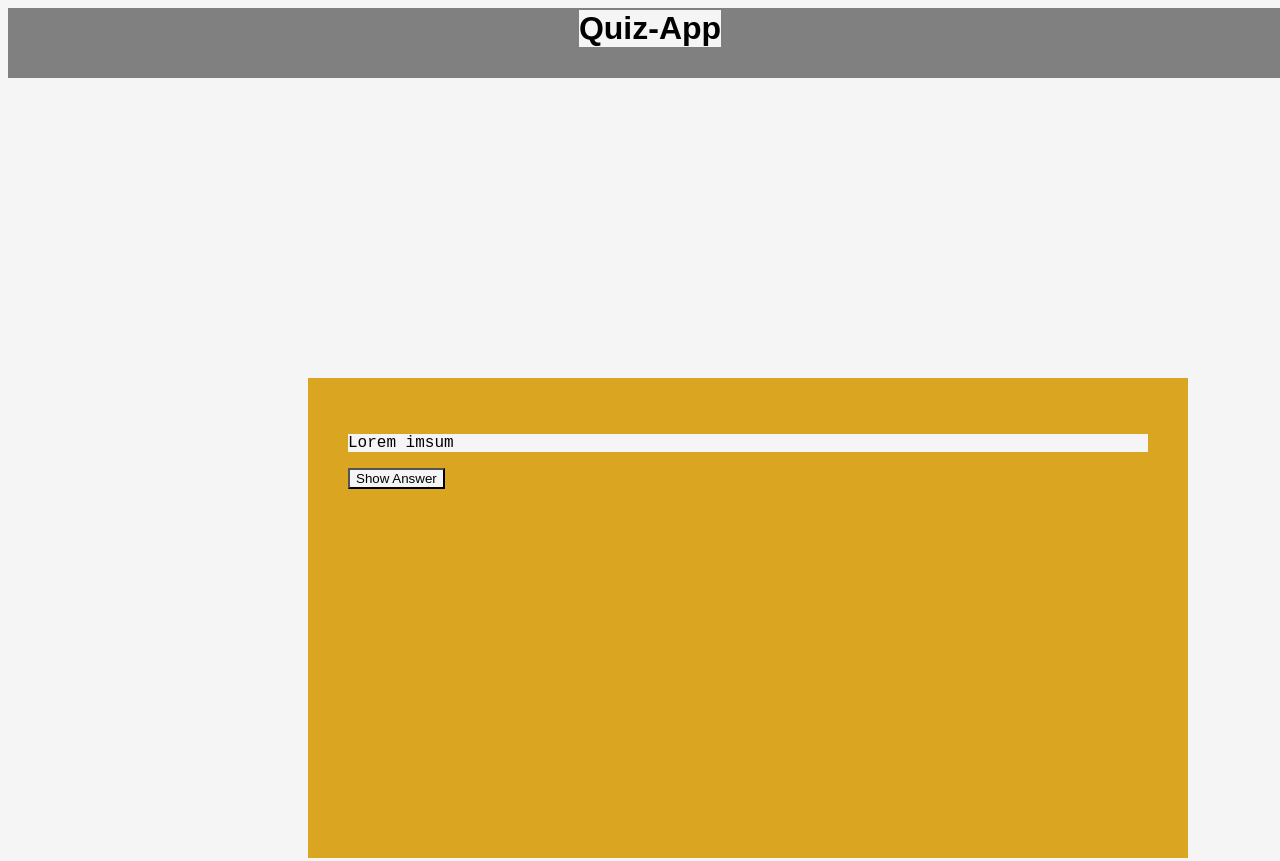
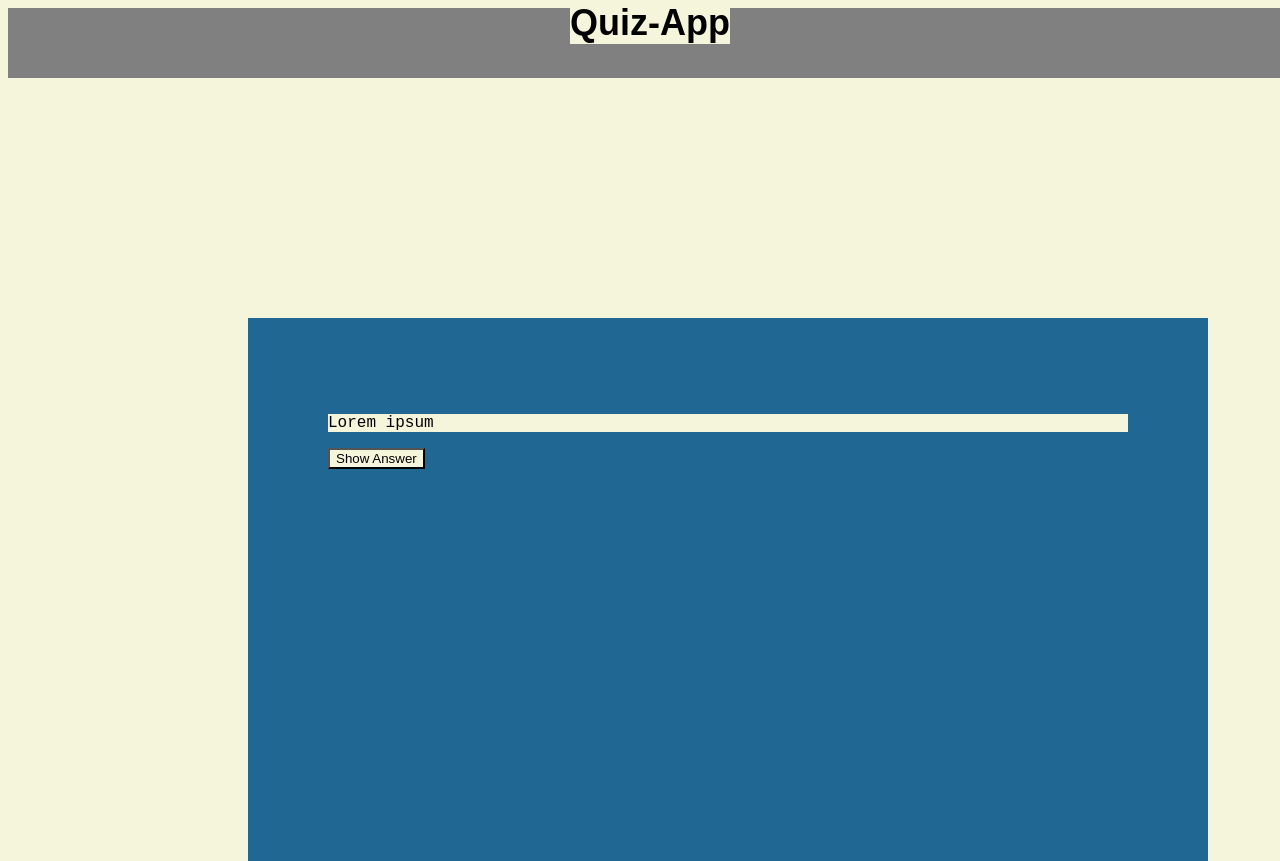
Before and after one commit to aplasa85/Quizz-App.bis, a plain HTML site: page index.html in a window 1280 px wide. Shown: the top 861 px of the page. Drawn offline with Linux system fonts and the light colour scheme.

Commit message:
Corrected css of navbar.

```diff
--- a/index.html
+++ b/index.html
@@ -9,17 +9,15 @@
 </head>
 
 <body>
-</header>
-    <main class="nav">
+    <navbar class="nav">
     <h1>Quiz-App</h1>
-    </main>
-</header>
+    </navbar>
     <main>
     <section>
 
         <ul class="card"
         class="card"></lass=>
-        <p>Lorem imsum</p></li>
+        <p>Lorem ipsum</p></li>
         <button class="answer-button">Show Answer</button></li>
 
 
@@ -34,16 +32,18 @@
 
     </section>
 
-</section>
 <footer>
     <nav>
         <ul class="nav">
-            <li><a href="#">Home</a></li>
+            <li><a href="#">Home</a ></li>
+
             <li><a href="#">Bookmark</a></li>
             <li><a href="#">Account</a></li>
         </ul>
+    </nav>
     </main>
-    </nav>
+
 </footer>
+
 </body>
 </html>
--- a/style.css
+++ b/style.css
@@ -1,17 +1,15 @@
 *{
-    background-color: whitesmoke;
+    background-color: beige;
 }
 
-header {
-    font-family: 'Times New Roman', Times, serif;
+.nav {
+    font-family: Arial, Helvetica, sans-serif ;
     font-weight: 400px;
     font-size: large;
-    background-color: blue;
-    justify-content: center;
-    position: sticky
-    top: 0;
-    padding: 0;
-    height: 0;
+    justify-content: space-between;
+    position: static
+
+    height: 500px;
 
 }
 
@@ -29,7 +27,7 @@ header {
     font-family: Arial, Helvetica, sans-serif;
 }
 ul {
-    background-color: goldenrod;
+    background-color: rgb(32, 103, 148);
     font-family: 'Courier New', Courier, monospace;
     margin: auto;
     bottom: 0;
@@ -38,9 +36,9 @@ ul {
 
 .card {
     justify-items;
-    padding: 40px;
+    padding: 80px;
     height: 30px;
-    margin: 300px;
+    margin: 240px;
     font-family: 'Courier New', Courier, monospace;
     width: 800px;
     min-height: 50vh;
```
